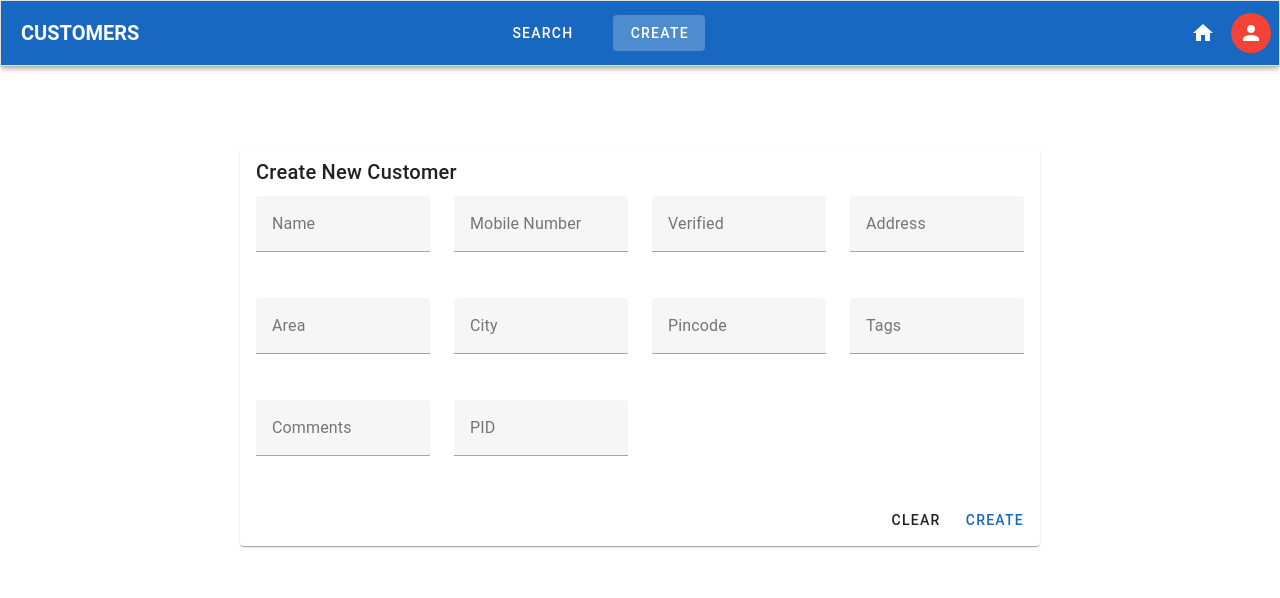
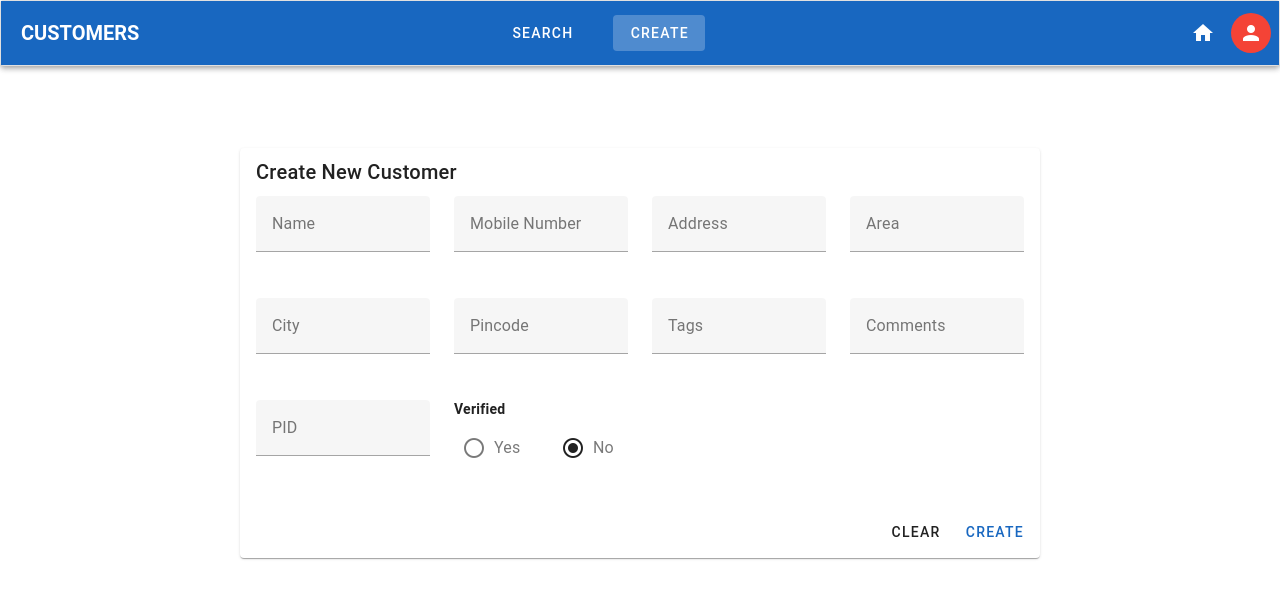
Before and after one commit to syedm00sa/qapp_api_1.0, a Vue app: page /create in a window 1280 px wide. Shown: the top 598 px of the page. Built offline with nearby package versions, Linux system fonts and the light colour scheme.

Commit message:
bug fixes

```diff
--- a/src/views/Create.vue
+++ b/src/views/Create.vue
@@ -23,13 +23,23 @@
                 required
               ></v-text-field>
             </v-col>
-            <v-col cols="12" md="3">
+            <!-- <v-col cols="12" md="3">
+              <v-radio-group
+                v-model="customer.verified"
+                row
+                :rules="[rules.required]"
+              >
+                <v-radio label="Yes" value="Yes"></v-radio>
+                <v-radio label="No" value="No"></v-radio>
+              </v-radio-group>
+            </v-col> -->
+            <!-- <v-col cols="12" md="3">
               <v-text-field
                 v-model="customer.verified"
                 label="Verified"
                 :rules="[rules.required]"
               ></v-text-field>
-            </v-col>
+            </v-col> -->
             <v-col cols="12" md="3">
               <v-text-field
                 v-model="customer.address"
@@ -82,6 +92,23 @@
             <v-col cols="12" md="3">
               <v-text-field v-model="customer.pid" label="PID"></v-text-field>
             </v-col>
+            <v-col cols="12" md="3">
+              <div class="verified-header">Verified</div>
+              <v-radio-group
+                v-model="customer.verified"
+                class="verified-radio-group"
+                :rules="[rules.required]"
+              >
+                <v-row>
+                  <v-col cols="6" class="text-left">
+                    <v-radio label="Yes" value="Yes"></v-radio>
+                  </v-col>
+                  <v-col cols="6" class="text-right">
+                    <v-radio label="No" value="No"></v-radio>
+                  </v-col>
+                </v-row>
+              </v-radio-group>
+            </v-col>
           </v-row>
         </v-form>
       </v-card-text>
@@ -108,7 +135,7 @@ export default {
       customer: {
         name: "",
         mobile_number: "",
-        verified: "",
+        verified: "No",
         area: "",
         city: "",
         pincode: "",
@@ -183,6 +210,13 @@ export default {
 </script>
 
 <style scoped>
+.verified-header {
+  font-weight: bold;
+  margin-bottom: 8px;
+}
+.verified-radio-group {
+  margin-top: 8px;
+}
 /* .v-card {
   padding: 2em;
 } */
--- a/src/views/Search.vue
+++ b/src/views/Search.vue
@@ -196,7 +196,7 @@
               <v-chip
                 v-for="(tag, index) in item.tags"
                 :key="index"
-                color="yellow"
+                color="blue"
                 class="mr-2 mb-2"
                 small
               >
@@ -412,7 +412,7 @@ export default {
           }); // Update filteredCustomers with search results
           this.isSearchResult = true; // Data from search, chit column should be shown
         } else {
-          console.error("Unexpected status code:", response.status);
+          console.error("Unexpected status code:", response);
         }
       } catch (error) {
         console.error(
```
